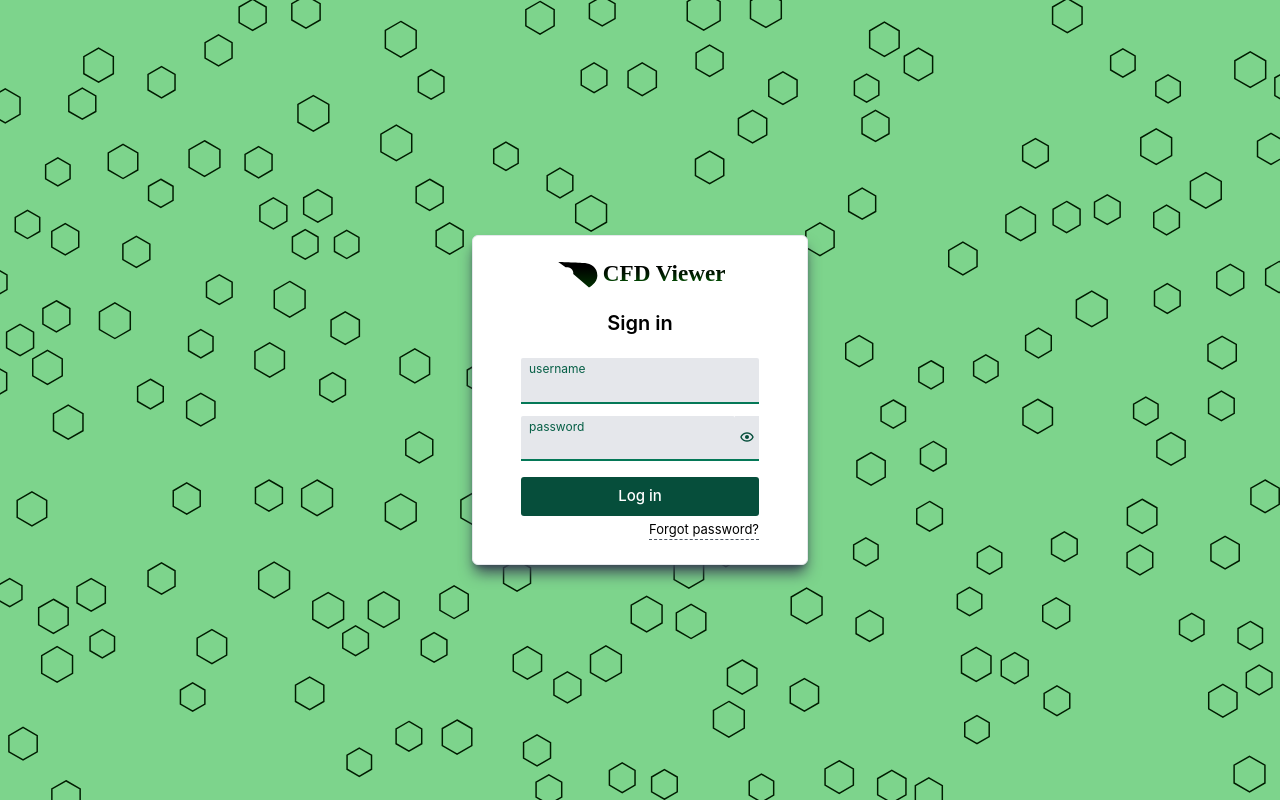
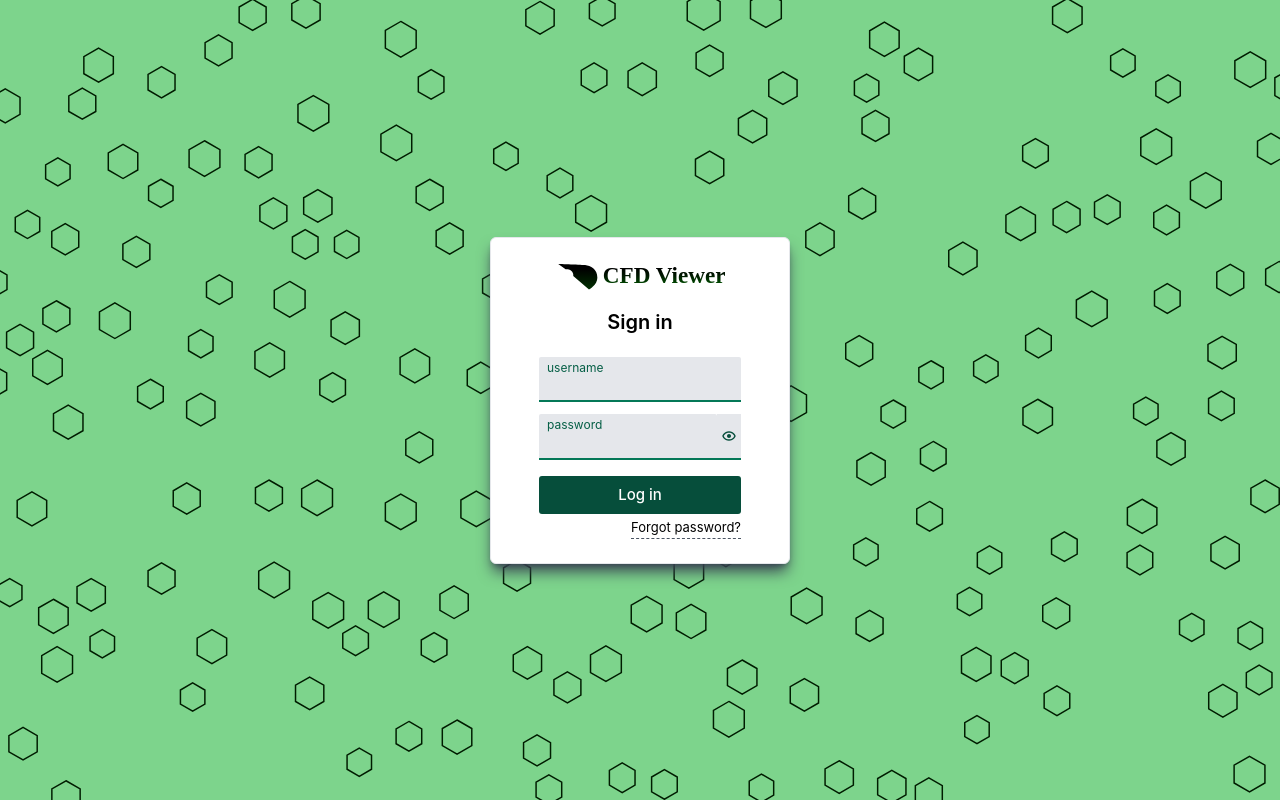
Before and after one commit to RSalminen/cfdwp-app, a React (Create React App) app: page /login in a window 1280 px wide. Built offline with nearby package versions, Linux system fonts and the light colour scheme; the HTML template or start-up script is replaced by a standard one.

Commit message:
one more small improvement login

```diff
--- a/src/pages/login.tsx
+++ b/src/pages/login.tsx
@@ -46,8 +46,12 @@ const Login = () => {
             <img role="presentation" className="h-full w-full fixed object-cover -z-10 top-0 left-0 pointer-events-none fade-in-card" src="wavebg2.svg"/>
             <div className="h-full w-full fixed object-cover z-[-11] top-0 left-0 loginBackgroundColor" />
 
-            <div className="border py-6 px-12 min-w-[240px] rounded-md shadow-lg shadow-gray-700 bg-white">
-                <img className="mx-auto mb-5" width={isMobile ? 140 : 170} src="/cfdviewerlogo.svg" alt="CFD Viewer logo" />
+            <div className="border py-6 px-10 sm:px-12 w-[240px] sm:w-[300px] rounded-md shadow-lg shadow-gray-700 bg-white">
+
+                <div className="h-[35px] sm:h-[45px] w-full flex justify-center items-start">
+                    <img width={isMobile ? 140 : 170} src="/cfdviewerlogo.svg" alt="CFD Viewer logo" />
+                </div>
+
                 <form onSubmit={loginClicked} className="flex flex-col space-y-3 w-full">
                     <h3 className="text-center text-[20px] font-semibold mb-2">Sign in</h3>
                     <CustomInput currentValue={username} labelText="username" onChange={(e:any) => setUsername(e.target.value)} />
```
